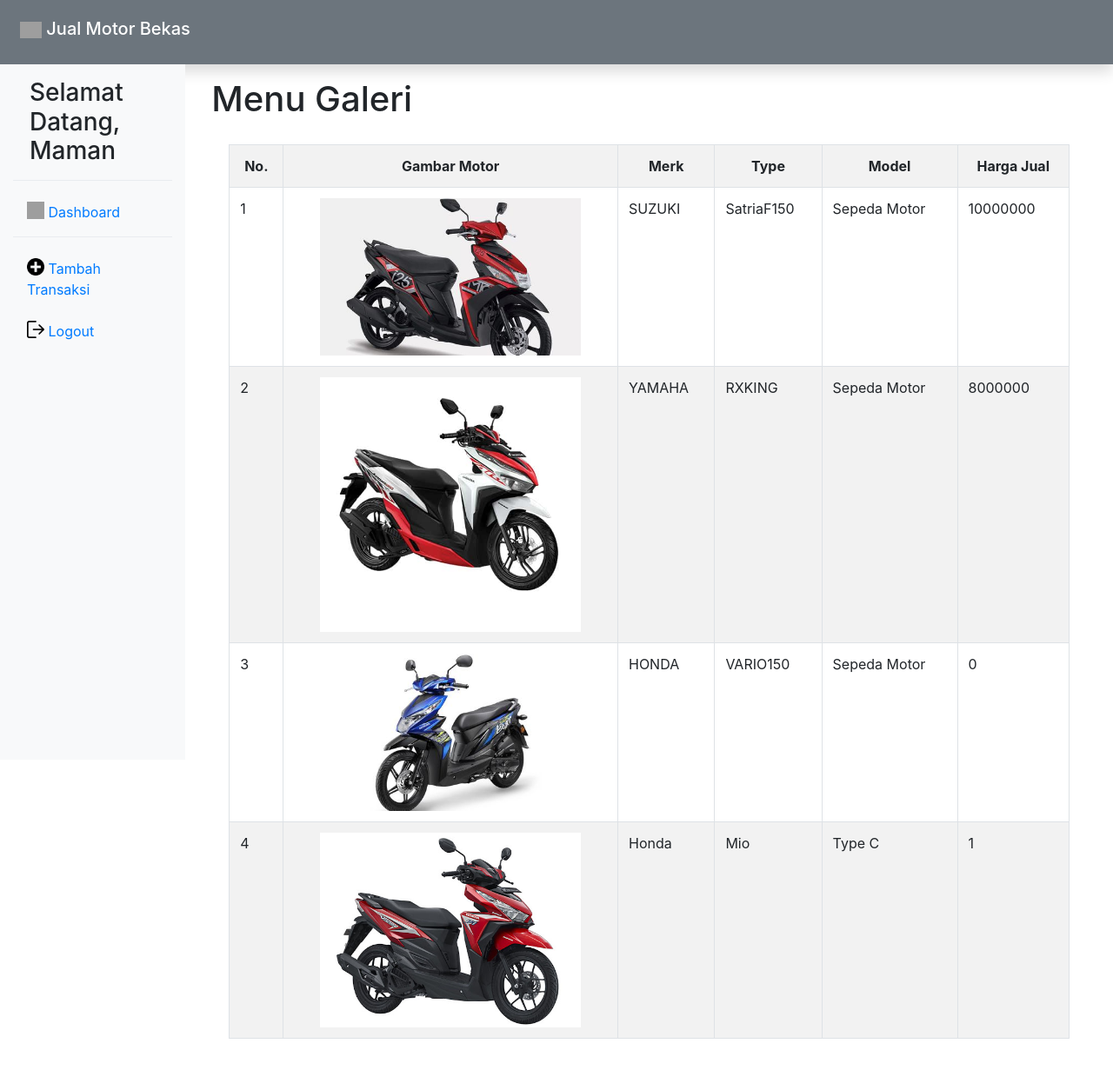
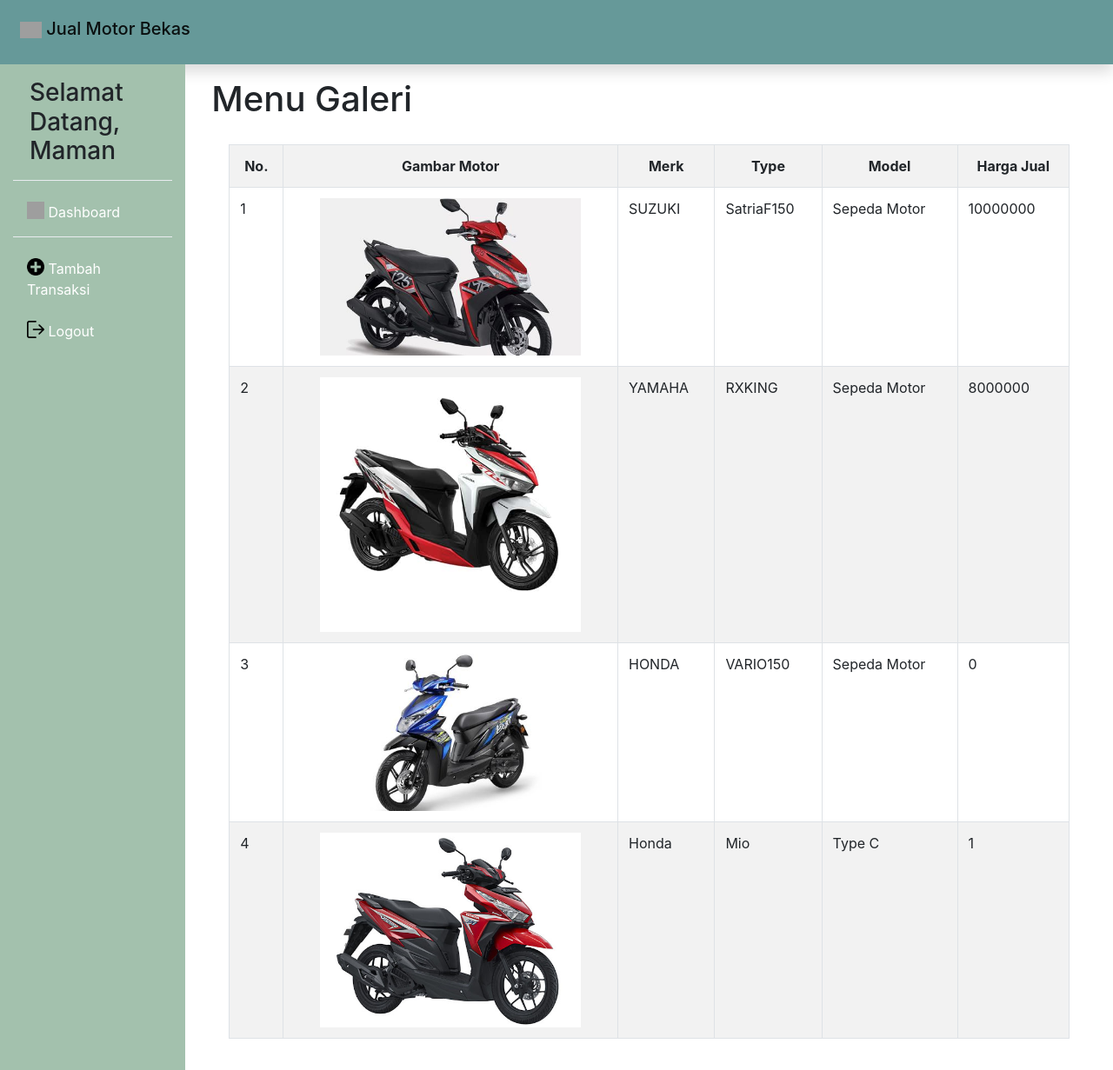
Before and after one commit to dputrap/FPDBMS, a PHP site: page /FPDBMS/Teller/galeri.php in a window 1280 px wide. Shown: the whole page at 87% size. Run offline with PHP 8.4, Linux system fonts and the light colour scheme; a user stored in the database is signed in; data comes from the database, SQL or seed files in the repository; grey boxes are pictures that could not be loaded.

Commit message:
Update Galeri Teller

```diff
--- a/Teller/galeri.php
+++ b/Teller/galeri.php
@@ -19,7 +19,7 @@
 
 
 	<!-- Navbar -->
-	<nav class="navbar navbar-dark bg-secondary flex-md-nowrap p-2 shadow col-12">
+	<nav class="navbar navbar-light flex-md-nowrap p-2 shadow" style="background-color: #669999;">
   		<div class="container-fluid">
   			<a class="navbar-brand h1">
   				<img src="../assets/motorcycle.png" width="25">
@@ -30,7 +30,7 @@
 	<div class="container-fluid">
 		<div class="row">
 			<!-- Sidebar -->
-			<div class="col-md-2 d-none d-md-block bg-light sidebar" style="height: 100vh">
+			<div class="col-md-2 d-none d-md-block sidebar" style="background-color: #a3c1ad;">
 				<div class="sidebar-sticky">
 					<ul class="nav flex-column">
 						<li class="nav-item mt-3">
@@ -38,18 +38,18 @@
 						</li>
 						<div class="dropdown-divider"></div>
 						<li class="nav-item mt-2">
-							<a class="nav-link" href="index.php">
+							<a class="nav-link text-white" href="index.php">
 								<img src="../assets/bars-graphic-business-symbol.png" width="20" height="20" class="d-inline-block align-top"> Dashboard
 							</a>
 						</li>
 						<div class="dropdown-divider"></div>
 						<li class="nav-item mt-2">
-							<a class="nav-link" href="transaksi.php">
+							<a class="nav-link text-white" href="transaksi.php">
 								<img src="../assets/add-interface-circular-symbol-with-plus-sign.png" width="20" height="20" class="d-inline-block align-top"> Tambah Transaksi
 							</a>
 						</li>
 						<li class="nav-item mt-2">
-							<a class="nav-link" href="../logout.php">
+							<a class="nav-link text-white" href="../logout.php">
 								<img src="../assets/logout.png" width="20" height="20" class="d-inline-block align-top"> Logout
 							</a>
 						</li>
```
